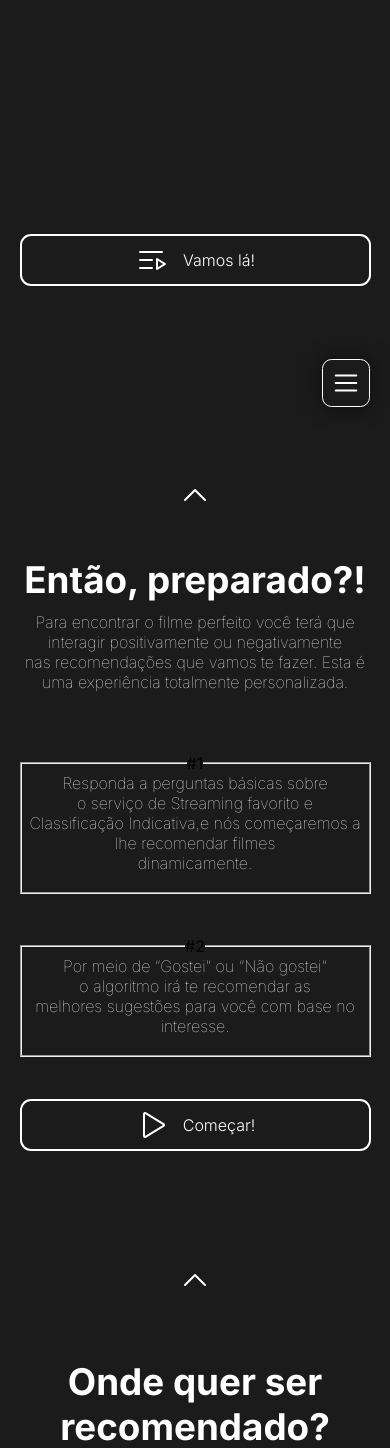
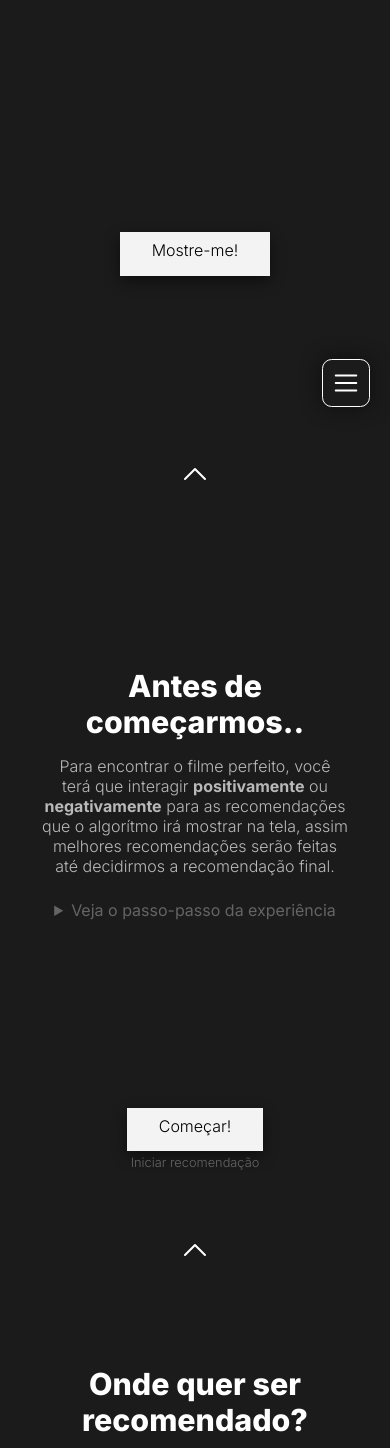
Before and after one commit to devkarell/MoFinder, a plain HTML site: page index.html in a window 390 px wide. Shown: the part 417-1865 px from the top of the page. Drawn offline with Linux system fonts and the light colour scheme.

Commit message:
Responsividade e melhorias de layout para mobile
Isto faz parte do desenvolvimento mobile-first

```diff
--- a/index.html
+++ b/index.html
@@ -55,13 +55,13 @@
     <main>
         <section class="mofinder-section-home" id="section1">
             <div class="labels-container">
-                <h1>Escolher o filme perfeito não<br>precisa ser difícil..</h1>
-                <p>Consiga recomendações inteligentes com base em nosso banco de dados, nada de grande catálogos! Encontre o filme perfeito agora!</p>
+                <h1>Escolher o<br>filme perfeito<br>não precisa ser difícil.</h1>
+                <p>Veja recomendações inteligentes de filmes/séries de forma dinâmica, nada de grande catálogos!</p>
             </div>
 
             <button class="start-tour-btn" type="button">
                 <img src="assets/svg-icons/queue.svg" alt="Começar o tour">
-                <p>Vamos lá!</p>
+                Mostre-me!
             </button>
         </section>
 
@@ -70,29 +70,43 @@
                 <img class="caret-navigator" src="assets/svg-icons/caret-up.svg" alt="Seta para cima para ir ao início">
             </aside>
 
+            <div class="checkup-top-side-container">
                 <div class="title-description-help">
-                <h1>Então, preparado?!</h1>
-                <p>Para encontrar o filme perfeito você terá que interagir positivamente ou negativamente<br>nas recomendações que vamos te fazer. Esta é uma experiência totalmente personalizada.</p>
+                    <h1>Antes de começarmos..</h1>
+                    <p>Para encontrar o filme perfeito, você terá que interagir <strong>positivamente</strong> ou <strong>negativamente</strong> para as recomendações que o algorítmo irá mostrar na tela, assim melhores recomendações serão feitas até decidirmos a recomendação final.</p>
                 </div>
 
-            <article class="steps-help-one">
-                <fieldset>
-                    <legend>#1</legend>
-                    <p>Responda a perguntas básicas sobre o serviço de Streaming favorito e<br>Classificação Indicativa,e nós começaremos a lhe recomendar filmes<br>dinamicamente.</p>
+                <details class="steps-toggle" id="all-steps-toggle">
+                    <summary>Veja o passo-passo da experiência</summary>
+
+                    <details class="steps-toggle" id="step-one-toggle">
+                        <summary>Prevenção de conteúdo indesejado</summary>
+
+                        <fieldset class="steps-fieldset" id="step-one-fieldset">
+                            <legend>Fluxo do usuário</legend>
+                            <p>Algumas perguntas básicas sobre o serviço de streaming favorito e a classificação indicativa serão feitas, isto serve para previnirmos que o usuário receba recomendações de plataforma que não possua o acesso, ou, que tenha problemas com conteúdo indesejado.</p>
                         </fieldset>
-            </article>
+                    </details>
 
-            <article class="steps-help-two">
-                <fieldset>
-                    <legend>#2</legend>
-                    <p>Por meio de “Gostei” ou “Não gostei” o algoritmo irá te recomendar as<br>melhores sugestões para você com base no interesse.</p>
+                    <details class="steps-toggle" id="step-two-toggle">
+                        <summary>Entenda o algorítmo</summary>
+
+                        <fieldset class="steps-fieldset" id="step-two-fieldset">
+                            <legend>O Algorítmo</legend>
+                            <p>Por meio de “Gostei” ou “Não gostei”, o algoritmo irá escolher as melhores sugestões com base em seu interesse.<br><br>Serão 5 recomendações dinâmicas, e cada filme/série recomendado terá explicíto suas informações para que a experiência do usuário seja eficaz.</p>
                         </fieldset>
-            </article>
+                    </details>
+                </details>
+            </div>
 
+            <div class="checkup-bottom-side-container">
                 <button class="start-aplication-btn" type="button">
                     <img src="assets/svg-icons/play.svg" alt="Ícone de começar, se refere para iniciar a experiência">
-                <p>Começar!</p>
+                    Começar!
                 </button>
+
+                <small>Iniciar recomendação</small>
+            </div>
         </section>
 
         <section class="mofinder-section-streamapp" id="section3">
@@ -100,23 +114,28 @@
                 <img class="caret-navigator" src="assets/svg-icons/caret-up.svg" alt="Seta para cima para ir ao início">
             </aside>
 
+            <div class="streamapp-top-side-container">
                 <h1>Onde quer ser recomendado?</h1>
 
-            <div>
+                <div class="streaming-content-container">
                     <ul class="streamingapps-list">
                         <li><img src="./assets/streaming-apps/logo-netflix.png" alt="Logo da Netflix"></li>
                         <li><img src="./assets/streaming-apps/logo-hbo-max.png" alt="Logo do HBO Max"></li>
                         <li><img src="./assets/streaming-apps/logo-disney-plus.png" alt="Logo do Disney Plus"></li>
                         <li><img src="./assets/streaming-apps/logo-prime-video.png" alt="Logo da Prime Video"></li>
                     </ul>
-
                     <small>*Estes são serviços de entretenimento oficiais e pagos. Demais serviços considerados “piratas” não serão divulgados em nossa plataforma.</small>
                 </div>
+            </div>
 
+            <div class="streamapp-bottom-side-container">
                 <button class="to-age-ratings-btn" type="button">
                     <img src="assets/ratings/rating-livre-32.png" alt="Ícone de Classificação Indicativa Livre">
-                <p>Classificações Indicativas</p>
+                    Próximo
                 </button>
+
+                <small>Classificações Indicativas</small>
+            </div>
         </section>
 
         <section class="mofinder-section-ratings" id="section4">
@@ -142,6 +161,8 @@
                 <img src="assets/svg-icons/cards.svg" alt="Ícone de cartões, referente á próxima seção de recomendações de filmes">
                 <p>Ver recomendações</p>
             </button>
+
+            <small>Ver as sugestões disponíveis</small>
         </section>
 
         <section class="mofinder-recommending" id="section5">
--- a/styles/styles.css
+++ b/styles/styles.css
@@ -1,5 +1,20 @@
 @charset "UTF-8";
 @import url('https://fonts.googleapis.com/css2?family=Inter:ital,opsz,wght@0,14..32,100..900;1,14..32,100..900&display=swap');
+
+@keyframes aside-caret-loop {
+    0% {
+        transform: translateY(0);
+    }
+    25% {
+        transform: translateY(-5px);
+    }
+    50% {
+        transform: translateY(0);
+    }
+    100% {
+        transform: translateY(0);
+    }
+}
 
 * {
     margin: 0px;
@@ -162,9 +177,9 @@ main {
 }
 
 h1 {
-    font-weight: 700;
-    font-size: 2.3em;
-    margin-bottom: 10px;
+    font-weight: 800;
+    font-size: 1.9em;
+    margin-bottom: 1rem;
     text-align: center;
     text-wrap: wrap;
     color: white;
@@ -178,20 +193,20 @@ h3 {
 }
 
 p {
-    font-weight: 100;
+    font-weight: 300;
     font-size: 1em;
-    margin-bottom: 1.2rem;
+    margin-bottom: .5rem;
     text-align: center;
     text-wrap: balance;
-    color: white;
+    color: rgb(185, 185, 185);
 }
 
 small {
     color: var(--small-letters-color);
-    font-weight: 200;
-    font-size: .7em;
+    font-weight: 300;
+    font-size: .8em;
     text-wrap: pretty;
-    margin-bottom: 1rem;
+    margin-block: .5em 2em;
 }
 
 button {
@@ -200,29 +215,31 @@ button {
     flex-flow: row nowrap;
     justify-content: center;
     align-items: center;
-    height: 2rem;
-    padding-block: .5rem;
-    padding-inline: 1rem;
+    padding-block: .5em 1em;
+    padding-inline: 2rem;
+    margin-inline: auto;
+    height: 1.2em;
 
     text-align: center;
-    background-color: transparent;
-    border: 2px solid white;
-    border-radius: 11px;
-    cursor: pointer;
+    text-wrap: nowrap;
+    font-weight: 300;
+    font-size: 1em;
+    color: black;
+    background-color: #f3f3f3;
+    box-shadow: 0px 5px 15px rgba(0, 0, 0, 0.479);
 }
 
-button p {
-    font-weight: 300;
-    margin: 0px;
-    margin-left: 1rem;
+button img { display: none; }
+
+button:hover {
+    background-color: var(--hover-btn-color);
+    color: #f3f3f3;
+    border-bottom: 3px solid #f3f3f3;
+    box-shadow: none;
+    transition: all .2s;
 }
 
-button:hover {
-    border-color: var(--hover-btn-color);
-    transition: border-color .2s;
-}
-
-section {
+main section {
     display: flex;
     flex-flow: column nowrap;
     justify-content: space-around;
@@ -233,14 +250,98 @@ section {
     padding-block: 2em;
 }
 
+section aside {
+    z-index: -1;
+}
+
+.caret-navigator {
+    animation: aside-caret-loop 1s ease-in-out infinite;
+}
+
 .mofinder-section-home .labels-container h1 {
+    text-align: start;
+    text-wrap: nowrap;
+}
+
+.mofinder-section-home .labels-container p {
     text-align: start;
     text-wrap: pretty;
 }
 
-.mofinder-section-home .labels-container p {
-    text-align: end;
-    text-wrap: pretty;
+.mofinder-section-checkup {
+    justify-content: space-between;
+}
+
+.checkup-top-side-container {
+    display: flex;
+    flex-flow: column nowrap;
+    justify-content: space-between;
+    align-items: center;
+    overflow-y: hidden;
+    margin-bottom: 1em;
+}
+
+.checkup-top-side-container #all-steps-toggle {
+    display: flex;
+    flex-flow: column nowrap;
+    justify-content: center;
+    align-items: center;
+    text-align: center;
+    margin-top: 1em;
+    overflow-y: scroll;
+    width: 90%;
+
+    color: var(--small-letters-color);
+}
+
+.steps-fieldset {
+    width: 90%;
+    margin-block: .5em 1em;
+    margin-inline: auto;
+    padding: 1em .5em .2em;
+    border: 1px solid white;
+    border-radius: 10px;
+}
+
+.steps-fieldset legend {
+    color: rgb(222, 222, 222);
+    font-size: 1em;
+    font-weight: 500;
+}
+
+.steps-fieldset p {
+    font-size: .9em;
+    text-align: justify;
+    font-weight: 200;
+}
+
+#all-steps-toggle summary {
+    font-size: 1em;
+}
+
+#step-one-toggle {
+    color: white;
+    margin-top: .5em;
+}
+
+#step-one-toggle summary {
+    font-size: .8em;
+    text-wrap: wrap;
+    line-break: anywhere;
+}
+
+#step-two-toggle {
+    color: white;
+}
+
+#step-two-toggle summary {
+    font-size: .8em;
+    text-wrap: wrap;
+    line-break: anywhere;
+}
+
+.mofinder-section-streamapp {
+    justify-content: space-between;
 }
 
 .mofinder-section-streamapp div {
```
Lines whose indentation alone changed are shown as unchanged.
